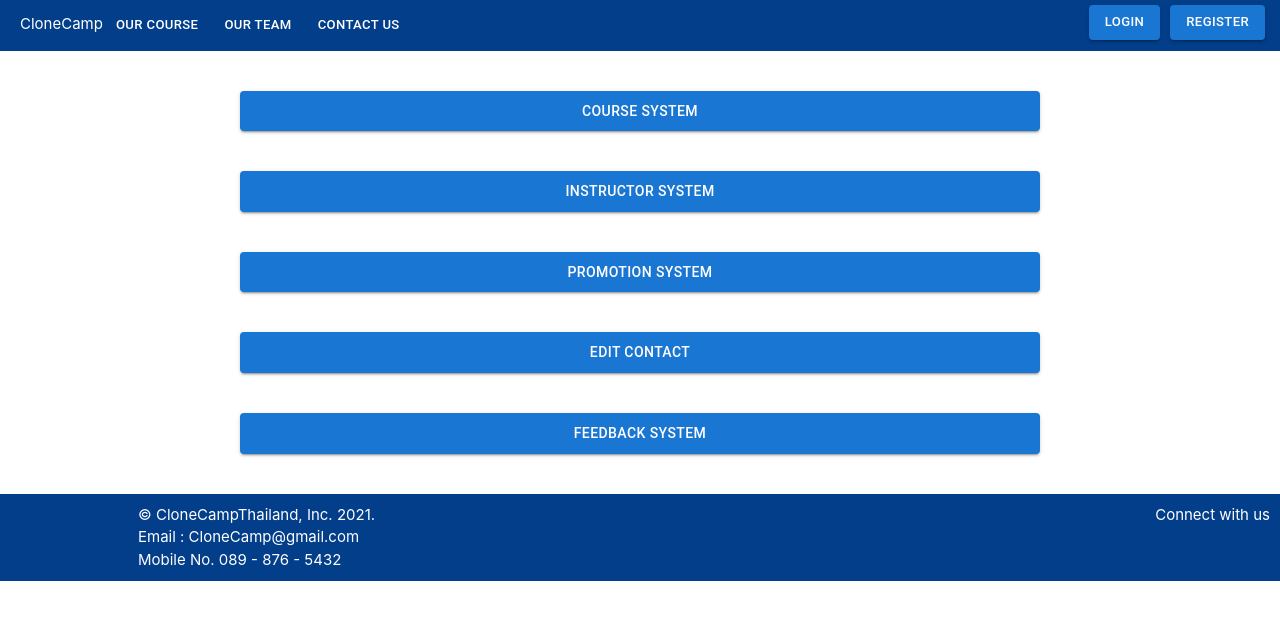
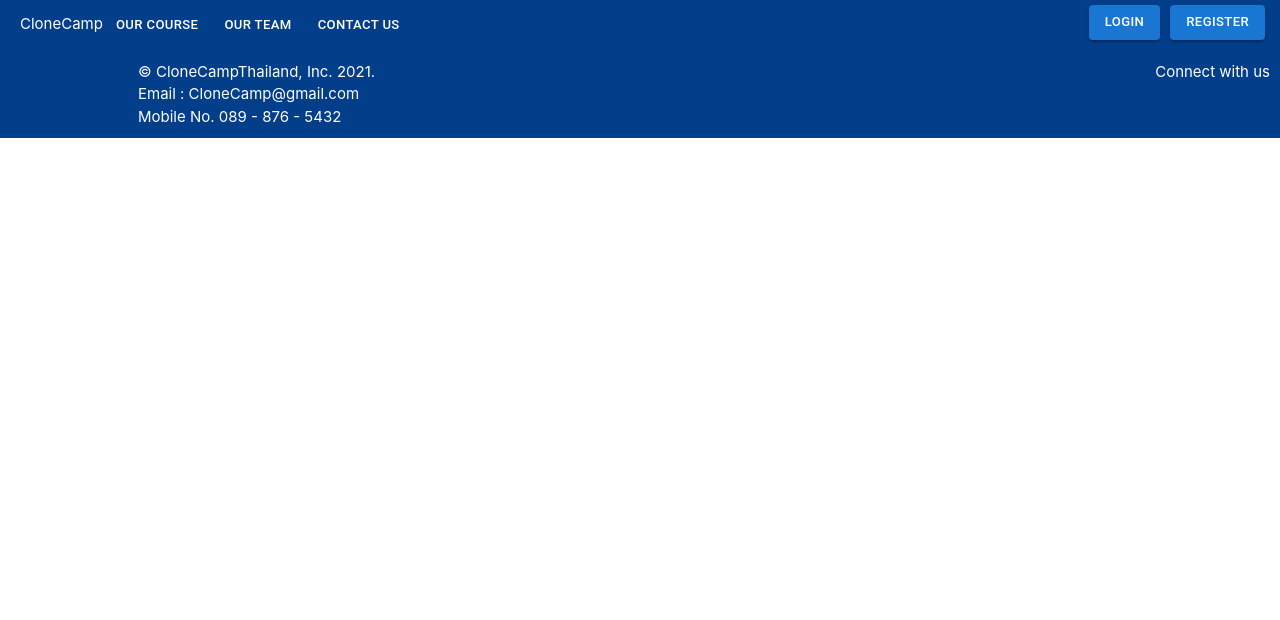
Before and after one commit to Sorawit-Kwanmuk/group-project-front-end, a React (Create React App) app: page / in a window 1280 px wide. Shown: the top 620 px of the page. Built offline with nearby package versions, Linux system fonts and the light colour scheme.

Commit message:
Test commit from side-bar

```diff
--- a/src/App.js
+++ b/src/App.js
@@ -22,7 +22,7 @@ function App() {
   return (
     <>
       <Header />
-      <AdminHome />
+      {/* <AdminHome /> */}
       {/* <CourseCard />
       <MyProfile />
       <ForgetPassword />
```
